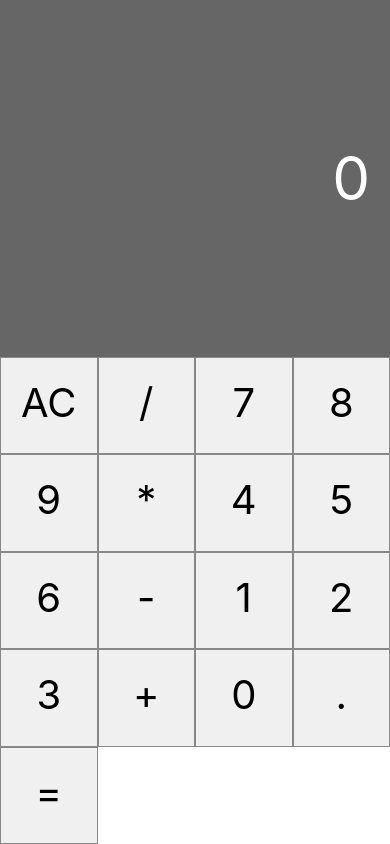
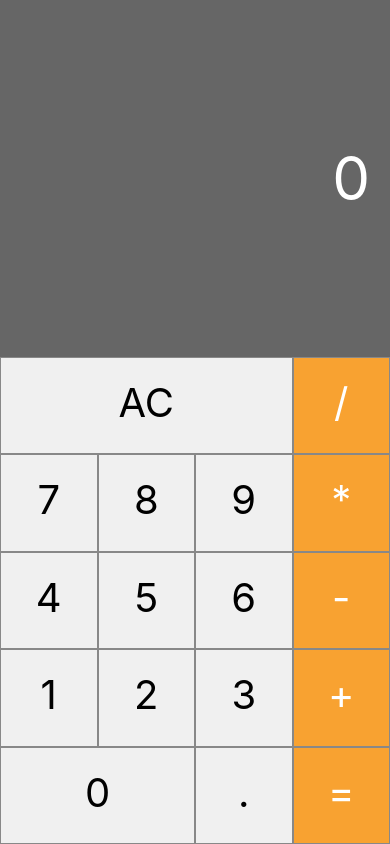
Before and after one commit to lucas-morais/calculadora-mobile, a React Native app in the folder calculadora/: screen / in a window 390 px wide. Built offline with nearby package versions, Linux system fonts and the light colour scheme.

Commit message:
buttons operations

```diff
--- a/calculadora/App.js
+++ b/calculadora/App.js
@@ -4,28 +4,42 @@ import Display from './components/Display';
 import PadButton from './components/PadButton';
 
 export default function App() {
+
   const [ displayValue, setDisplayValue ] = useState('0');
+
+  const addDigit = (n) => {
+    setDisplayValue(n)
+  }
+
+  const clearMemory = () => {
+    setDisplayValue('0');
+  }
+
+  const setOperation = (operation) => {
+
+  }
+
   return (
     <View style={styles.container}>
       <Display value={ displayValue } />
       <View style={ styles.buttons }>
-        <PadButton label="AC"/>
-        <PadButton label="/"/>
-        <PadButton label="7"/>
-        <PadButton label="8"/>
-        <PadButton label="9"/>
-        <PadButton label="*"/>
-        <PadButton label="4"/>
-        <PadButton label="5"/>
-        <PadButton label="6"/>
-        <PadButton label="-"/>
-        <PadButton label="1"/>
-        <PadButton label="2"/>
-        <PadButton label="3"/>
-        <PadButton label="+"/>
-        <PadButton label="0"/>
-        <PadButton label="."/>
-        <PadButton label="="/>
+        <PadButton label="AC" triple onClick={clearMemory}/>
+        <PadButton label="/" operation onClick={() => { setOperation('/')}}/>
+        <PadButton label="7" onClick={ () => { addDigit(7)}}/>
+        <PadButton label="8" onClick={ () => { addDigit(8)}}/>
+        <PadButton label="9" onClick={ () => { addDigit(9)}}/>
+        <PadButton label="*" operation onClick={() => { setOperation('*')}}/>
+        <PadButton label="4" onClick={ () => { addDigit(4)}}/>
+        <PadButton label="5" onClick={ () => { addDigit(5)}}/>
+        <PadButton label="6" onClick={ () => { addDigit(6)}}/>
+        <PadButton label="-" operation onClick={() => { setOperation('-')}}/>
+        <PadButton label="1" onClick={ () => { addDigit(1)}}/>
+        <PadButton label="2" onClick={ () => { addDigit(2)}}/>
+        <PadButton label="3" onClick={ () => { addDigit(3)}}/>
+        <PadButton label="+" operation onClick={() => { setOperation('+')}}/>
+        <PadButton label="0" double onClick={ () => { addDigit(0)}}/>
+        <PadButton label="." onClick={ () => { addDigit('.')}}/>
+        <PadButton label="=" operation onClick={() => { setOperation('=')}}/>
       </View>
       <StatusBar style="auto" />
     </View>
--- a/calculadora/components/PadButton/index.js
+++ b/calculadora/components/PadButton/index.js
@@ -6,23 +6,39 @@ import {
   TouchableHighlight,
 } from 'react-native';
 
+const baseSide = Dimensions.get('window').width / 4;
+
 const styles = StyleSheet.create({
   button: {
     fontSize: 40,
-    height: Dimensions.get('window').width / 4,
-    width: Dimensions.get('window').width / 4,
+    height: baseSide,
+    width: baseSide,
     padding: 20,
     backgroundColor: '#f0f0f0',
     textAlign: 'center',
     borderWidth: 1,
     borderColor: '#888',
+  },
+  opperationButton: {
+    color:'#fff',
+    backgroundColor: '#f8a231',
+  },
+  buttonDouble: {
+    width: baseSide * 2,
+  },
+  buttonTripple: {
+    width: baseSide * 3,
   }
 });
 
-export default ({ label, onClick}) => {
+export default ({ label, onClick, double, triple, operation}) => {
+  const stylesButton = [styles.button]
+  if(double) stylesButton.push(styles.buttonDouble);
+  if(triple) stylesButton.push(styles.buttonTripple);
+  if(operation) stylesButton.push(styles.opperationButton);
   return (
     <TouchableHighlight onPress={ onClick}>
-      <Text style={ styles.button }>{ label }</Text>
+      <Text style={ stylesButton }>{ label }</Text>
     </TouchableHighlight>
   );
 }
```
